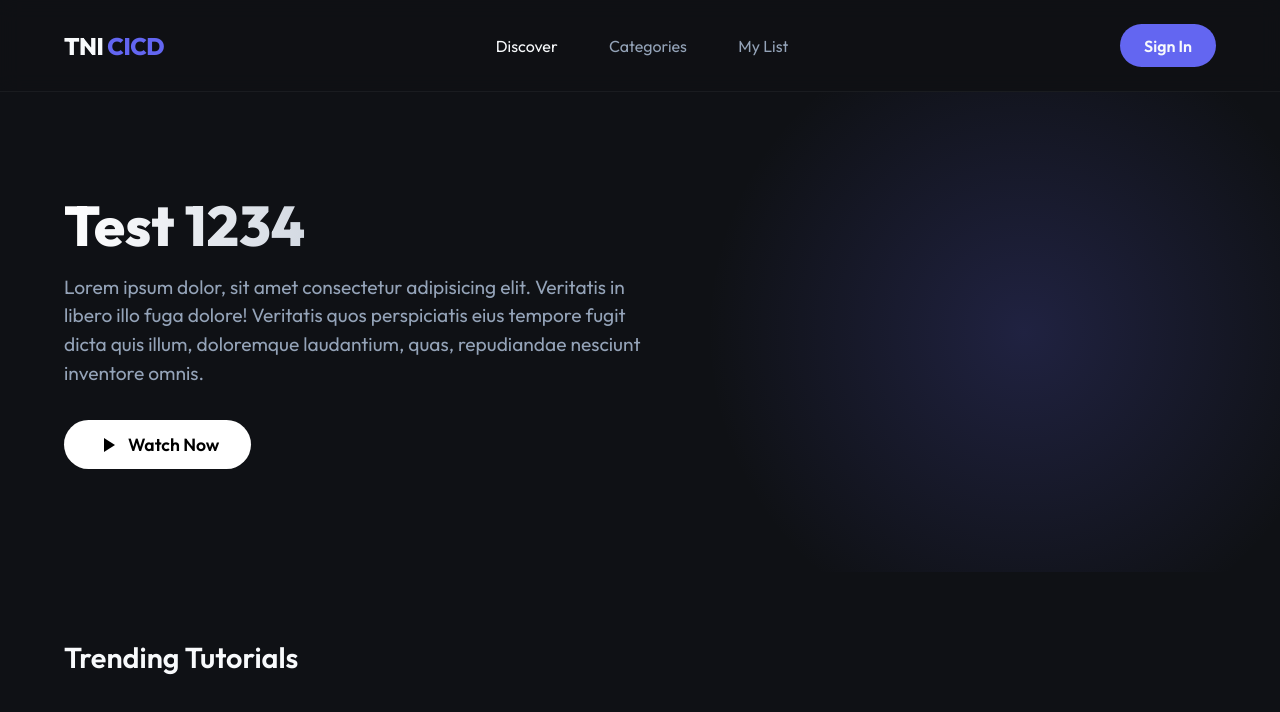
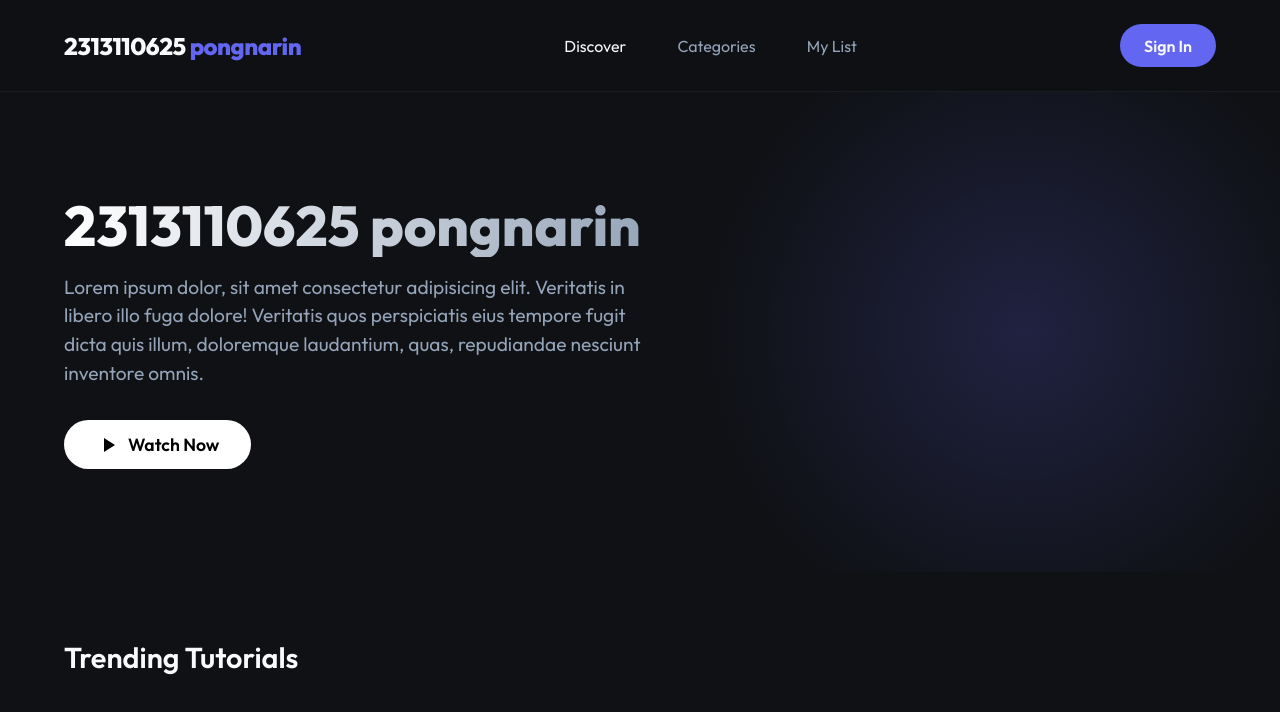
Before and after one commit to Tangthai025/cicd-lab2, a website: page public/index.html in a window 1280 px wide. Drawn offline with Linux system fonts and the light colour scheme; no server answers.

Commit message:
namin na ja

```diff
--- a/public/index.html
+++ b/public/index.html
@@ -9,7 +9,7 @@
 </head>
 <body>
     <nav class="navbar">
-        <div class="logo">TNI <span>CICD</span></div>
+        <div class="logo">2313110625 <span>pongnarin</span></div>
         <div class="nav-links">
             <a href="#" class="active">Discover</a>
             <a href="#">Categories</a>
@@ -20,7 +20,7 @@
 
     <header class="hero">
         <div class="hero-content">
-            <h1>Test 1234</h1>
+            <h1>2313110625 pongnarin</h1>
             <p>Lorem ipsum dolor, sit amet consectetur adipisicing elit. Veritatis in libero illo fuga dolore! Veritatis quos perspiciatis eius tempore fugit dicta quis illum, doloremque laudantium, quas, repudiandae nesciunt inventore omnis.</p>
             <button class="play-btn">
                 <svg viewBox="0 0 24 24" fill="currentColor" width="24" height="24">
```
